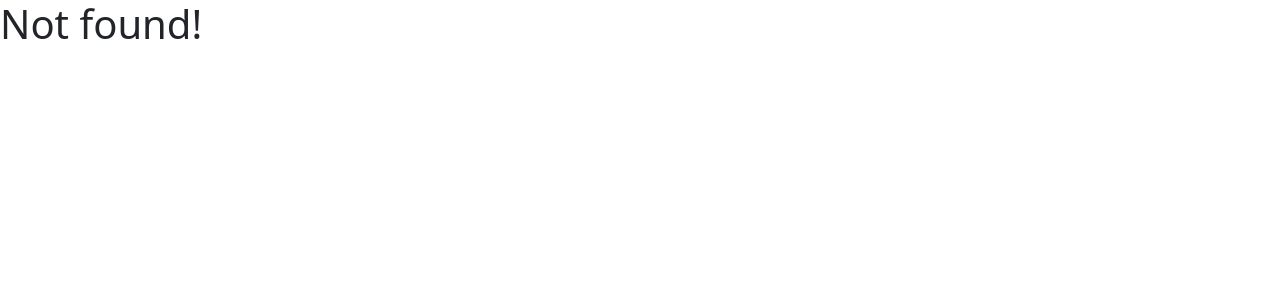
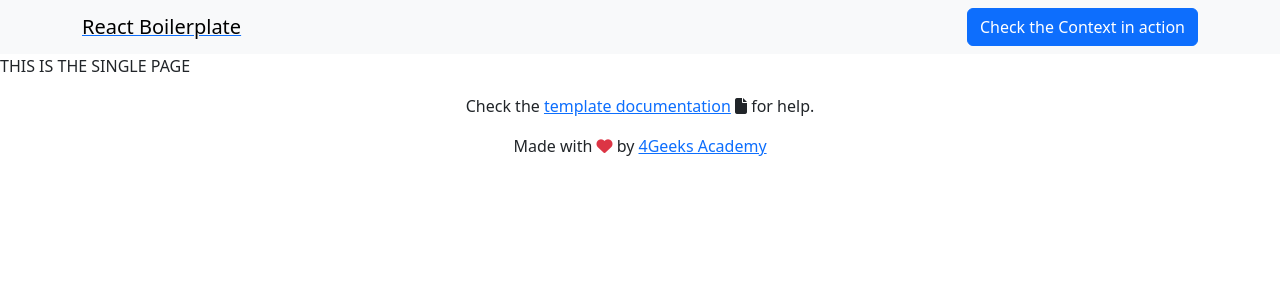
Before and after one commit to lvalcin/Starwars-blog-reading-list-lvalcin, a React (Vite) app: page /SinglePage in a window 1280 px wide. Before the commit this address had no page. Shown: the top 300 px of the page. Built offline with nearby package versions, Linux system fonts and the light colour scheme.

Commit message:
button on people card updated to route to singlepage when clicked

```diff
--- a/src/components/People.jsx
+++ b/src/components/People.jsx
@@ -1,6 +1,8 @@
 
 import useGlobalReducer from "../hooks/useGlobalReducer.jsx";
 import React,{useEffect} from 'react'
+import { Link } from "react-router-dom";
+
 
 export const People = () => {
 
@@ -24,7 +26,9 @@ export const People = () => {
                                     <p className="card-text">{people.height}</p>
                                     <p className="card-text">{people.eye_color}</p>
                                     <p className="card-text">{people.hair_color}</p>
-                                    <a href="#" className="btn btn-primary">Learn More</a>
+                                    <Link to= "/SinglePage">
+                                    <button>Learn More</button>
+                                    </Link>
                                     <a href="#" className="btn">❤️</a>
                                 </div>
                             </div>
--- a/src/components/Planets.jsx
+++ b/src/components/Planets.jsx
@@ -22,8 +22,14 @@ export const Planets = () => {
                                 <p className="card-text">{planets.orbital_period}</p>
                                 <p className="card-text">{planets.terrain}</p>
                                 <p className="card-text">{planets.gravity}</p>
+
+
                                 <a href="#" className="btn btn-primary">Learn More</a>
+
+
+
                                 <a href="#" className="btn">❤️</a>
+
                             </div>
                         </div>
                     )
--- a/src/pages/Home.jsx
+++ b/src/pages/Home.jsx
@@ -5,6 +5,7 @@ import { Vehicles } from "../components/Vehicles.jsx";
 
 import useGlobalReducer from "../hooks/useGlobalReducer.jsx";
 import React,{useEffect} from 'react'
+import { SinglePage } from "./SinglePage.jsx";
 
 export const Home = () => {
 
@@ -44,6 +45,7 @@ console.log(store, "MY STORE!!!");
 			<People />
 			<Planets />
 			<Vehicles />
+			<SinglePage />
 
 		</div>
 	);
--- /dev/null
+++ b/src/pages/SinglePage.jsx
@@ -0,0 +1,16 @@
+import rigoImageUrl from "../assets/img/rigo-baby.jpg";
+import { People } from "../components/People.jsx";
+import { Planets } from "../components/Planets.jsx";
+import { Vehicles } from "../components/Vehicles.jsx";
+
+import useGlobalReducer from "../hooks/useGlobalReducer.jsx";
+import React,{useEffect} from 'react'
+
+// Base component that maintains the navbar and footer throughout the page and the scroll to top functionality.
+export const SinglePage = () => {
+    return (
+        <div>
+            THIS IS THE SINGLE PAGE
+        </div>
+    )
+}
--- a/src/routes.jsx
+++ b/src/routes.jsx
@@ -9,6 +9,7 @@ import { Layout } from "./pages/Layout";
 import { Home } from "./pages/Home";
 import { Single } from "./pages/Single";
 import { Demo } from "./pages/Demo";
+import { SinglePage } from "./pages/SinglePage";
 
 export const router = createBrowserRouter(
     createRoutesFromElements(
@@ -25,6 +26,7 @@ export const router = createBrowserRouter(
         <Route path= "/" element={<Home />} />
         <Route path="/single/:theId" element={ <Single />} />  {/* Dynamic route for single items */}
         <Route path="/demo" element={<Demo />} />
+        <Route path="/SinglePage" element={<SinglePage/>} />
       </Route>
     )
 );
```
